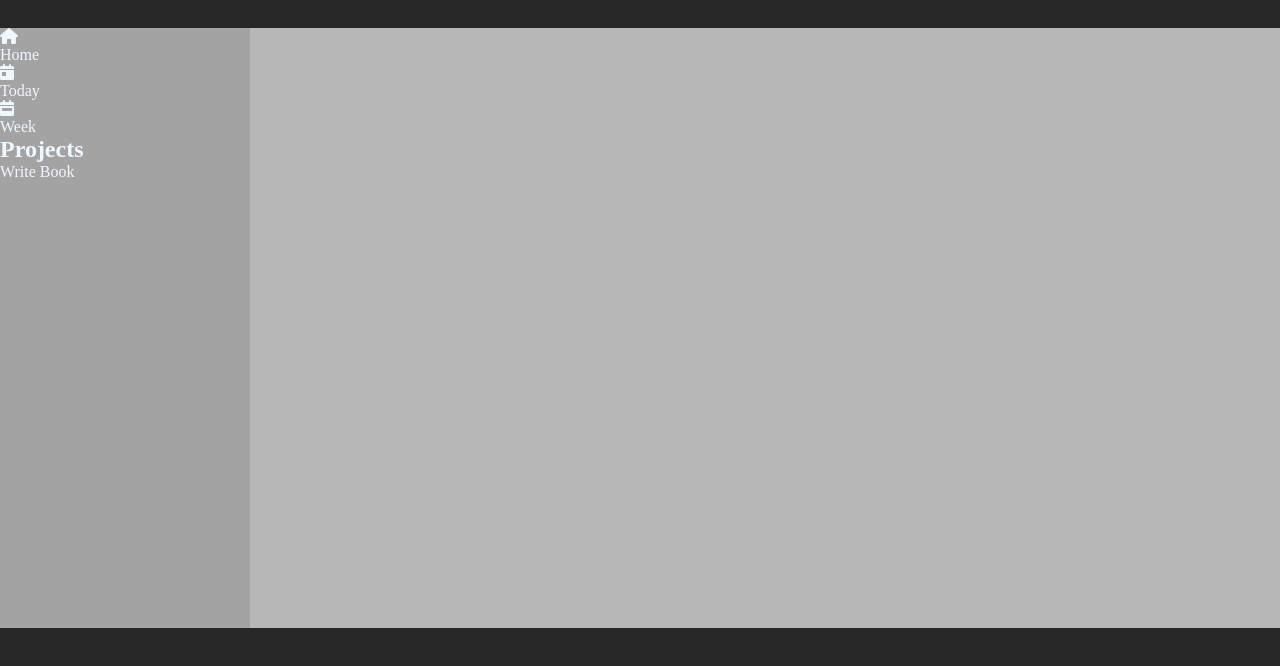
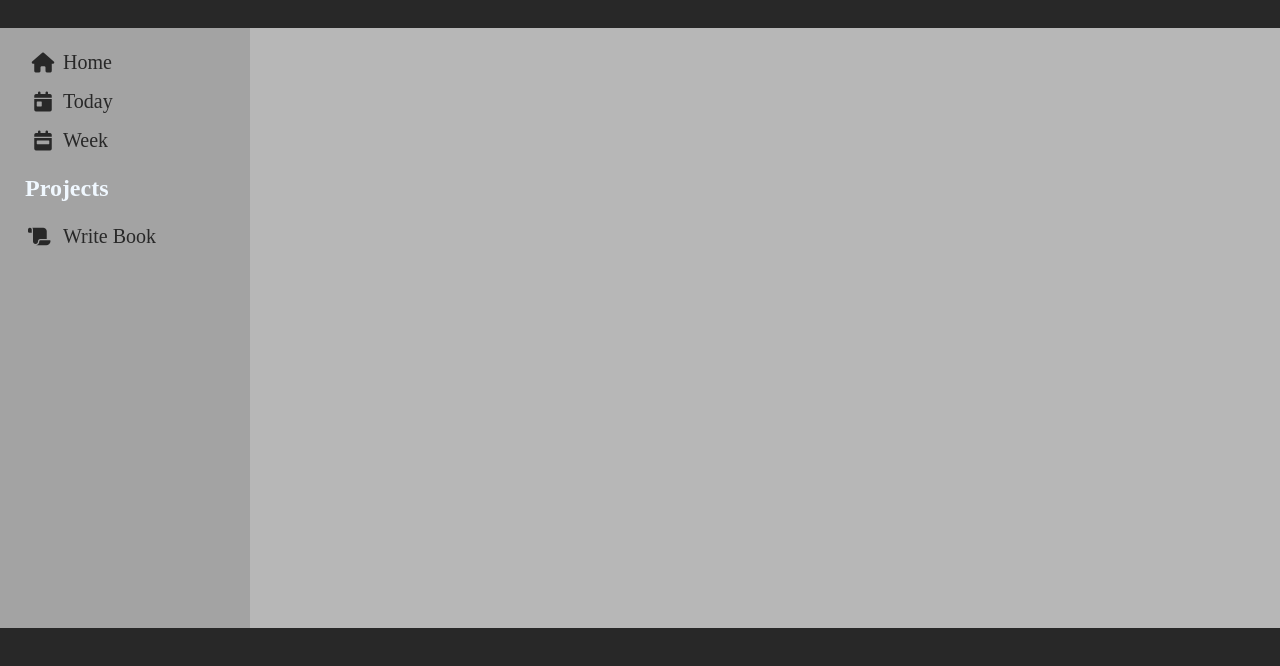
Before and after one commit to oll310e/todo_list2, a website built with webpack: page dist/index.html in a window 1280 px wide. Shown: the part 72-738 px from the top of the page. Built offline with Linux system fonts and the light colour scheme.

Commit message:
Style Menu

```diff
--- a/src/styles/style.css
+++ b/src/styles/style.css
@@ -6,6 +6,7 @@
 
 :root {
   --default-text: aliceblue;
+  --dark-text: rgb(6, 6, 6);
   --header: rgb(40, 40, 40);
   --menu: rgb(163, 163, 163);
   --main: rgb(183, 183, 183);
@@ -19,6 +20,7 @@
   color: var(--default-text);
 }
 
+/* Header */
 header {
   background-color: var(--header);
   grid-column: 1/3;
@@ -32,14 +34,57 @@ header > i {
   font-size: 30px;
 }
 
+/* Menu */
 menu {
   background-color: var(--menu);
+  display: flex;
+  flex-direction: column;
+  align-items: flex-start;
+  gap: 20px;
+  padding: 20px 10%;
 }
 
+menu > ul.menuTaskList,
+menu > ul.menuProjectsList {
+  display: flex;
+  flex-direction: column;
+  gap: 10px;
+  width: 100%;
+}
+
+menu > ul.menuTaskList > li,
+menu > ul.menuProjectsList > li {
+  display: grid;
+  grid-template-columns: 30px 1fr;
+  gap: 5px;
+  width: 100%;
+  padding: 3px;
+  align-items: center;
+}
+
+menu > ul.menuTaskList > li > i {
+  text-align: center;
+}
+
+menu > ul.menuTaskList,
+menu > ul.menuProjectsList {
+  list-style: none;
+  color: var(--header);
+  font-size: 20px;
+}
+
+menu > ul.menuTaskList > li:hover,
+menu > ul.menuProjectsList > li:hover {
+  background-color: grey;
+  border-radius: 3px;
+}
+
+/* Main */
 main {
   background-color: var(--main);
 }
 
+/* Footer */
 footer {
   background-color: var(--header);
   grid-column: 1/3;
```
Also changed, not shown: dist/index.html, dist/main.js.
